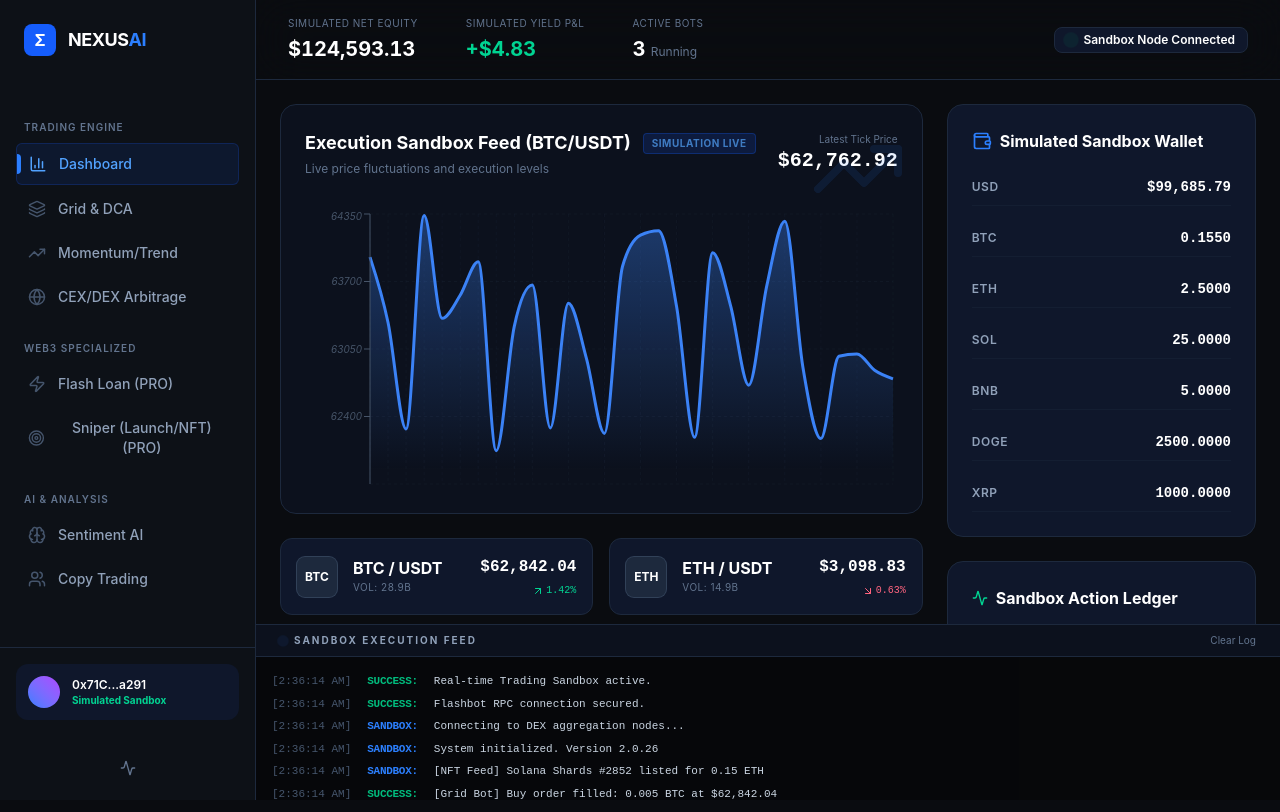
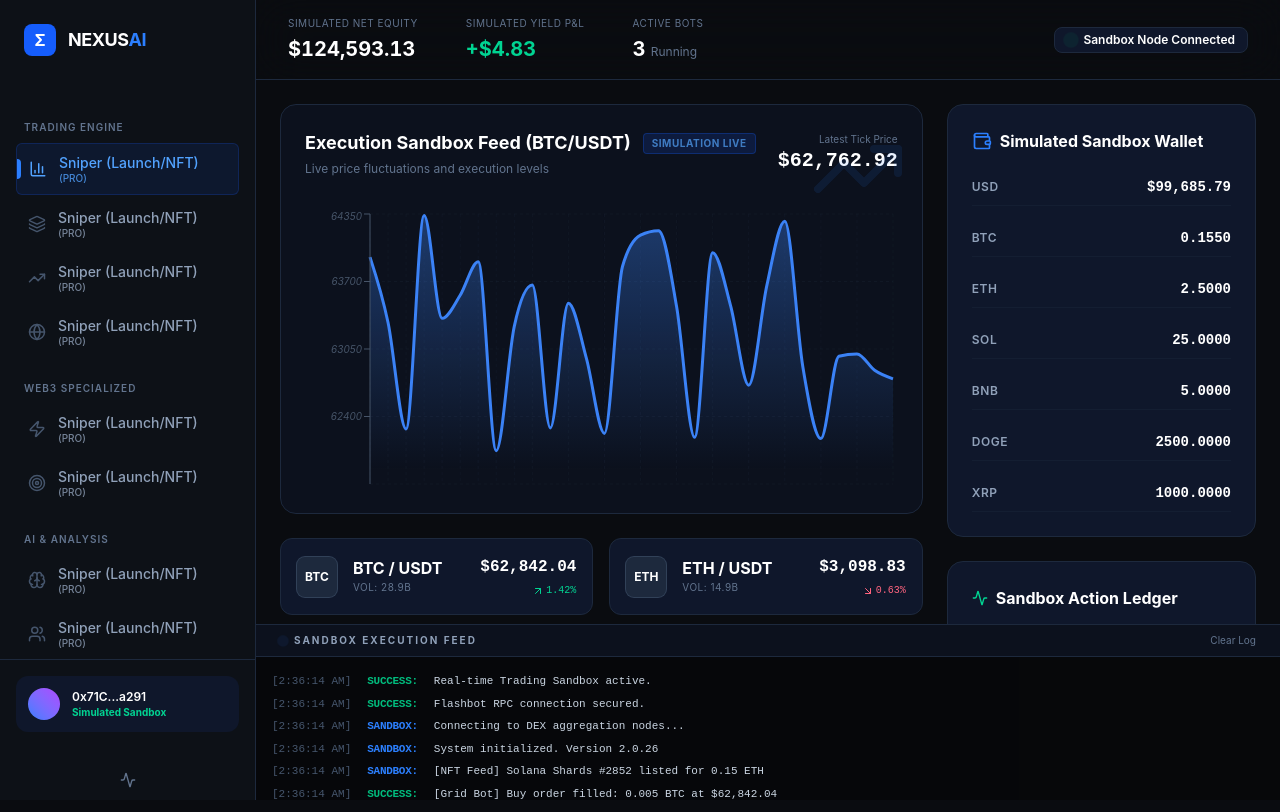
Before and after one commit to riski221001/nexus-crypto-ai, a React (Vite) app: page / in a window 1280 px wide. Built offline with nearby package versions, Linux system fonts and the light colour scheme.

Commit message:
Refactor sidebar navigation layout and styles
Updated the sidebar navigation to improve layout and styling for tab labels.

```diff
--- a/src/App.tsx
+++ b/src/App.tsx
@@ -635,8 +635,16 @@ export default function App() {
               : "text-slate-400 hover:text-white hover:bg-slate-800"
           )}
         >
-                  <tab.icon className={cn("w-4.5 h-4.5", activeTab === tab.id ? "text-blue-400" : "text-slate-600")} />
-                  {isSidebarOpen && <span className="font-medium text-sm">{tab.label}</span>}
+          <tab.icon className={cn("w-4.5 h-4.5 flex-shrink-0 self-center", activeTab === tab.id ? "text-blue-400" : "text-slate-600")} />
+
+          {/* Ubah container teks menjadi flex-col dengan items-start agar baris ganda rata ke kiri */}
+          {isSidebarOpen && (
+            <span className="flex flex-col items-start font-medium text-sm leading-tight text-left">
+              <span>Sniper (Launch/NFT)</span>
+              <span className="text-[10px] opacity-80">(PRO)</span>
+            </span>
+          ) /* Atau gunakan label standar dengan text-left dan block jika ingin string biasa: */}
+
           {activeTab === tab.id && (
             <motion.div
               layoutId="tab-pill"
```
Lines whose indentation alone changed are shown as unchanged.
